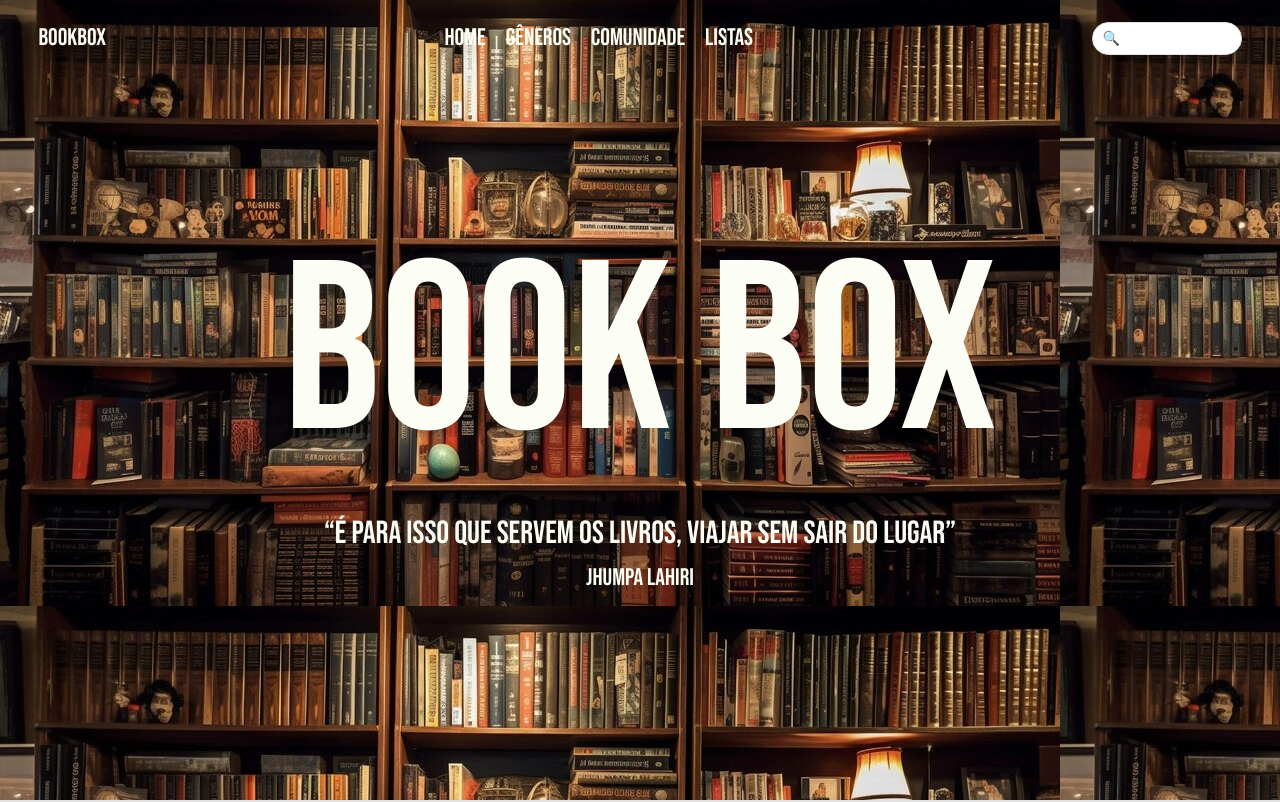
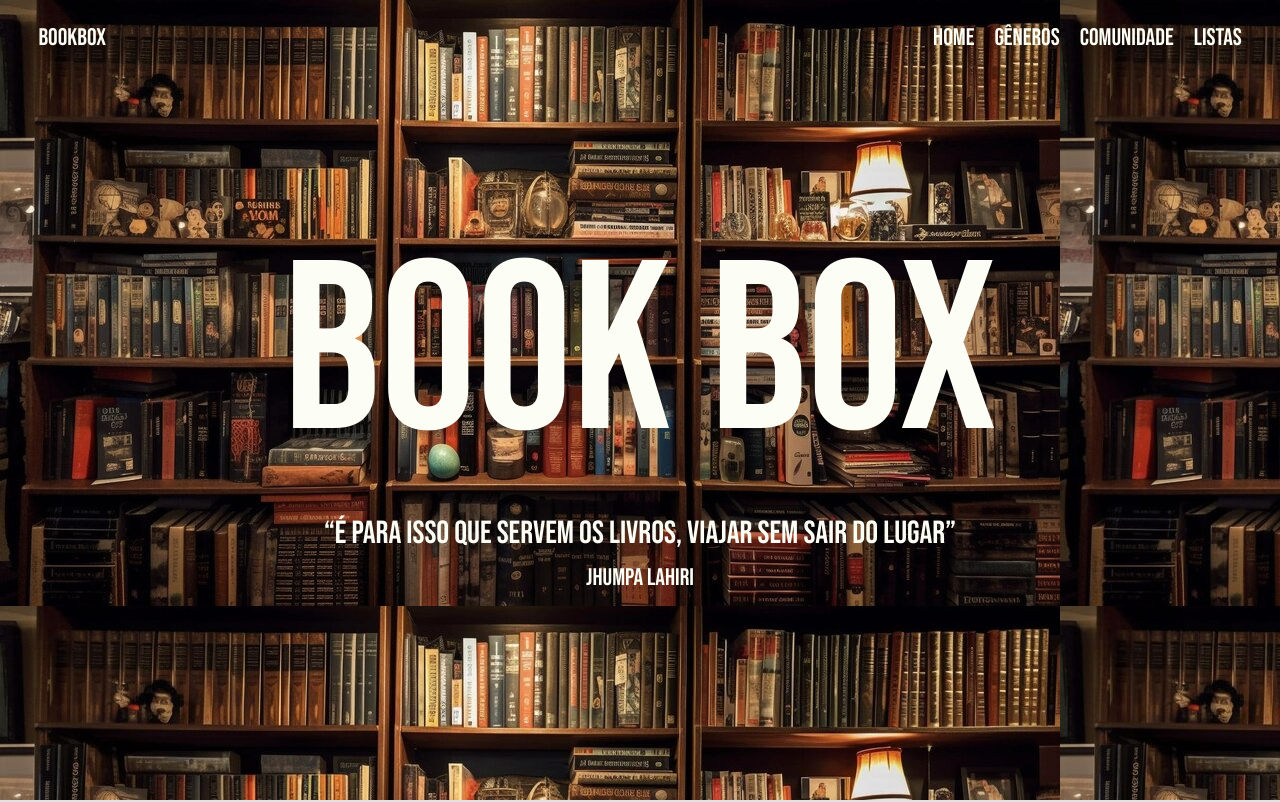
Before and after one commit to anajuAndrade/BookBox_BRADWEB, a React (Vite) app in the folder front/: page / in a window 1280 px wide. Shown: the top 802 px of the page. Built offline with nearby package versions, Linux system fonts and the light colour scheme.

Commit message:
Atualização e confirmação do BANCO

```diff
--- a/front/src/components/Cabecalho.jsx
+++ b/front/src/components/Cabecalho.jsx
@@ -10,7 +10,6 @@ export default function Cabecalho() {
         <Link to="/Comunidade" onClick={() => window.scrollTo(0, 0)}>COMUNIDADE</Link>
         <Link to="/lists" onClick={() => window.scrollTo(0, 0)}>LISTAS</Link>
       </div>
-      <input type="text" placeholder="🔍" className="barraPesquisa" />
     </nav>
   );
 }
--- a/front/src/css/cabecalho.css
+++ b/front/src/css/cabecalho.css
@@ -16,9 +16,7 @@
   background-image: url(../assets/fundoHome.jpg);
 }
 
-.nomeSite:hover {
-  text-decoration: underline;
-}
+
 
 .telasNavegacao {
   display: flex;
```
